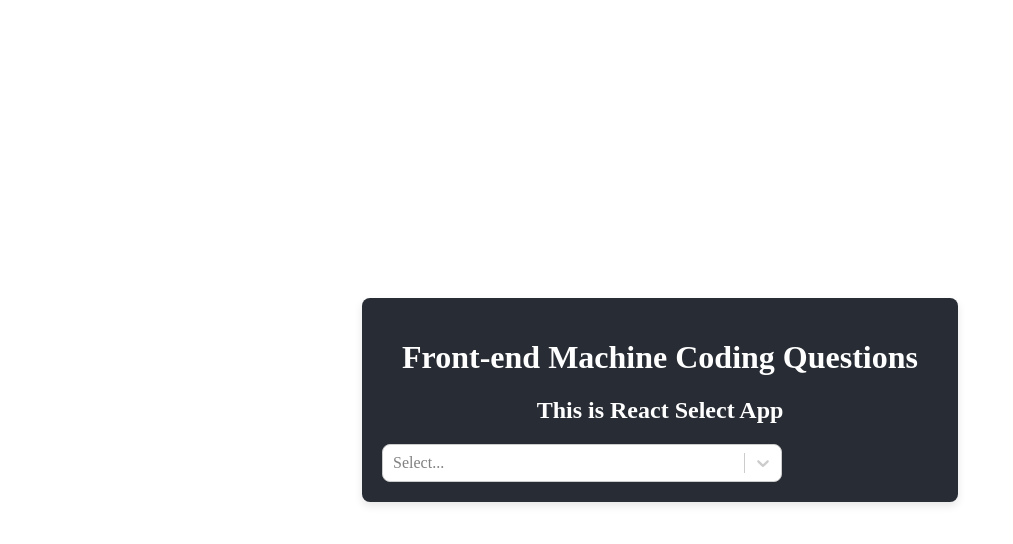
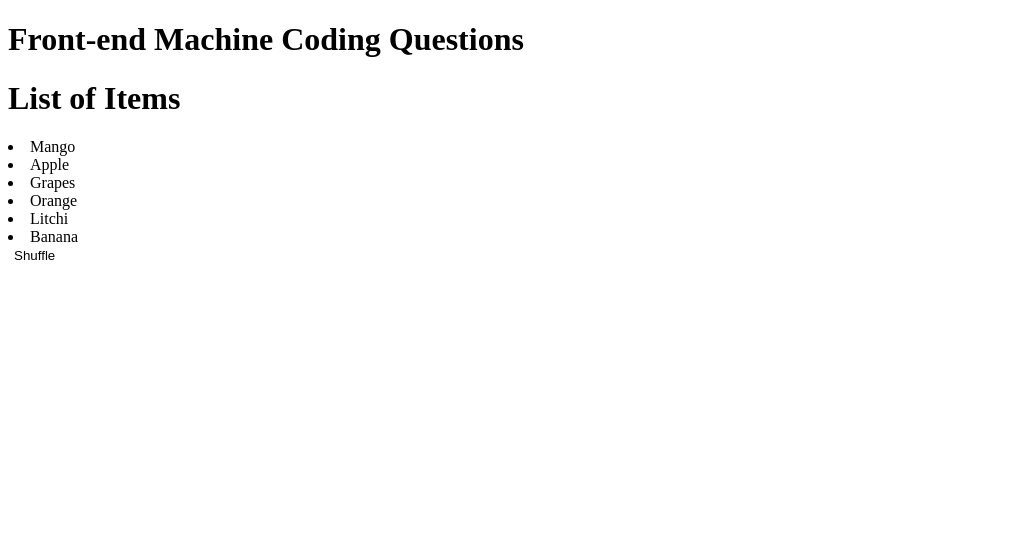
Before and after one commit to Utkarsh750/frontend-machine-coding, a React (Vite) app: page / in a window 1280 px wide. Shown: the top 544 px of the page, without its empty margins (0-1013 px from the left). Built offline with nearby package versions, Linux system fonts and the light colour scheme.

Commit message:
added new feature

```diff
--- a/src/App.css
+++ b/src/App.css
@@ -2,6 +2,11 @@ body {
   background-color: rgb(243, 237, 229);
 }
 
+.h1{
+  align-items: center;
+  display: flex;
+  justify-content: center;
+}
 /* .App-header {
   background-color: #282c34;
   min-height: 100vh;
--- a/src/App.jsx
+++ b/src/App.jsx
@@ -8,6 +8,7 @@ import { FAQComponent } from "./components/FAQs/FAQ";
 import Todos from "./components/Todos";
 import { Debouncing } from "./components/Debouncing";
 import ReactSelectApp from "./components/React-Select";
+import ShuffleItems from "./components/ShuffledItems";
 
 function App() {
   const [progress, setProgress] = useState(0);
@@ -26,7 +27,8 @@ function App() {
     <>
       <div className="App">
         <h1>Front-end Machine Coding Questions</h1>
-        <ReactSelectApp />
+        <ShuffleItems />
+        {/* <ReactSelectApp /> */}
         {/* <Pagination /> */}
         {/* <StarRating /> */}
         {/* <CountDownTimer /> */}
--- a/src/components/FAQs/index.css
+++ b/src/components/FAQs/index.css
@@ -17,7 +17,7 @@
     font-size: 20px;
   }
 
-  button{
+  /* button{
     height: 40px;
     width: 40px;
     background-color: gray;
@@ -27,7 +27,7 @@
     font-weight: bold;
     cursor: pointer;
     color: purple;
-  }
+  } */
 
   .arrow {
     transform: rotate(90deg);
--- /dev/null
+++ b/src/components/ShuffledItems/index.jsx
@@ -0,0 +1,37 @@
+import React, { useState } from "react";
+
+const ShuffleItems = () => {
+  const [items, setItems] = useState([
+    "Mango",
+    "Apple",
+    "Grapes",
+    "Orange",
+    "Litchi",
+    "Banana",
+  ]);
+
+  const handleShuffle = () => {
+    let shuffleItems = [...items];
+    for (let i = shuffleItems.length - 1; i > 0; i--) {
+      const j = Math.floor(Math.random() * (i + 1));
+
+      [shuffleItems[i], shuffleItems[j]] = [shuffleItems[j], shuffleItems[i]];
+    }
+
+    setItems(shuffleItems);
+  };
+
+
+  return (
+    <div>
+      <h1>List of Items</h1>
+      {items.map((el, index) => (
+        <li key={index}>{el}</li>
+      ))}
+
+      <button onClick={handleShuffle}>Shuffle</button>
+    </div>
+  );
+};
+
+export default ShuffleItems;
```
Also changed, not shown: src/components/Todos/todo.css (+4 -4 lines).
